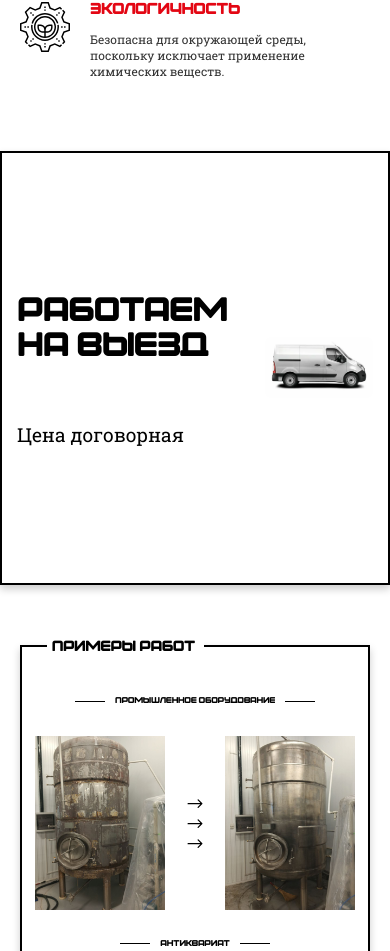
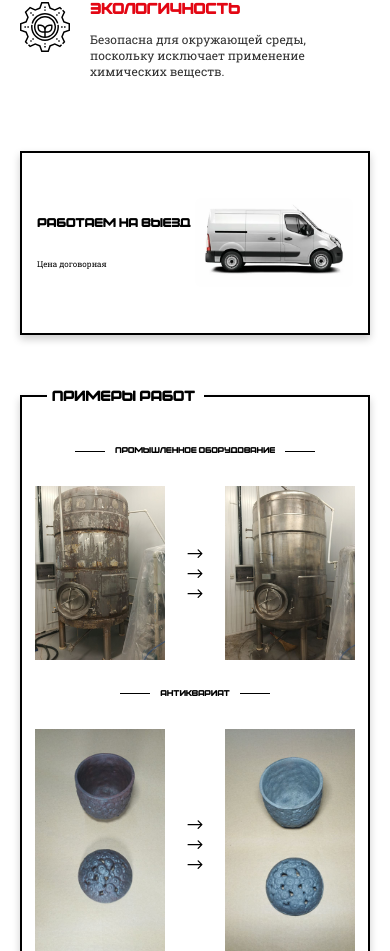
Before and after one commit to xSAPSANx/LaserTime, a React (Vite) app: page / in a window 390 px wide. Shown: the part 1245-2196 px from the top of the page. Built offline with nearby package versions, Linux system fonts and the light colour scheme.

Commit message:
fix num and adaptive delivery

```diff
--- a/src/components/Delivery/index.scss
+++ b/src/components/Delivery/index.scss
@@ -25,13 +25,13 @@
 
 .delivery-title {
 	font-family: 'BOWLER-Regular', sans-serif;
-	font-size: 2rem;
+	font-size: 32px;
 	font-weight: bold;
 	text-transform: uppercase;
 }
 
 .delivery-subtitle {
-	font-size: 1.2rem;
+	font-size: 19px;
 }
 
 .delivery-image {
@@ -45,3 +45,63 @@
 	height: auto;
 	border-radius: 8px;
 }
+
+@media (max-width: 1100px) {
+	.delivery-block {
+		margin: 60px 20px;
+	}
+}
+
+@media (max-width: 1000px) {
+	.delivery-title {
+		font-size: 24px;
+	}
+}
+
+@media (max-width: 750px) {
+	.delivery-title {
+		font-size: 18px;
+	}
+	.delivery-subtitle {
+		font-size: 12px;
+	}
+	.delivery-block {
+		height: 350px;
+	}
+}
+
+@media (max-width: 600px) {
+	.delivery-title {
+		font-size: 14px;
+	}
+	.delivery-subtitle {
+		font-size: 9px;
+	}
+	.delivery-block {
+		height: 300px;
+	}
+}
+
+@media (max-width: 500px) {
+	.delivery-title {
+		font-size: 12px;
+	}
+	.delivery-subtitle {
+		font-size: 8px;
+	}
+	.delivery-block {
+		height: 200px;
+	}
+}
+
+@media (max-width: 400px) {
+	.delivery-title {
+		font-size: 12px;
+	}
+	.delivery-subtitle {
+		font-size: 8px;
+	}
+	.delivery-block {
+		height: 150px;
+	}
+}
--- a/src/widgets/burgerModal/index.tsx
+++ b/src/widgets/burgerModal/index.tsx
@@ -49,7 +49,7 @@ export const BurgerModal: React.FC<BurgerModalProps> = ({ isMenuOpen, scrollToSe
 				</div>
 				<div className='contactsBlock neon'>
 					<div className='blockMessenger'>
-						<a className='linkMessenger whatsApp' href='https://wa.me/89290068090'>
+						<a className='linkMessenger whatsApp' href='https://wa.me/+79290068090'>
 							WhatsApp
 						</a>
 						<a className='linkMessenger telegram' href='https://t.me/+79290068090'>
```
